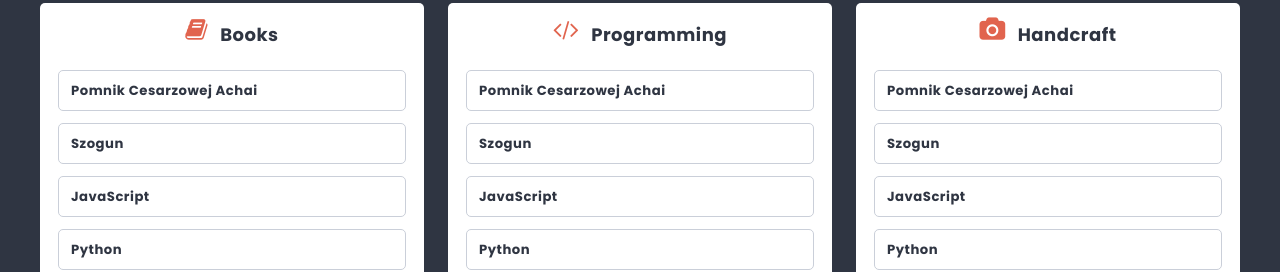
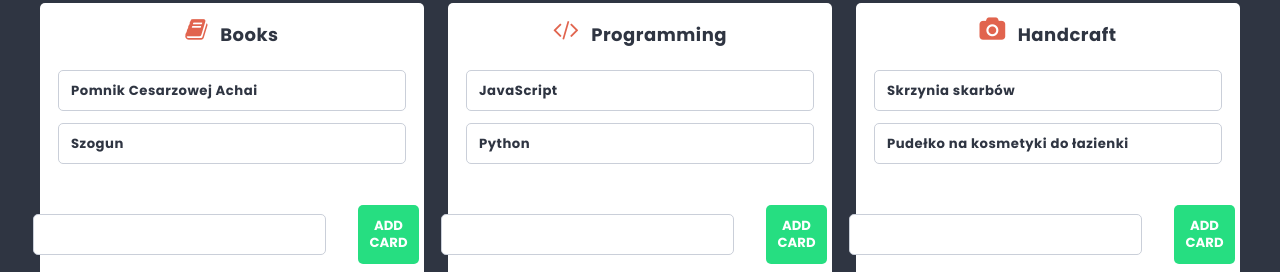
Before and after one commit to msedkiewicz/kodilla-module-15-to-do-app, a React (Create React App) app: page / in a window 1280 px wide. Shown: the part 538-810 px from the top of the page. Built offline with nearby package versions, Linux system fonts and the light colour scheme.

Commit message:
Add card filtering

```diff
--- a/src/components/Column/Column.js
+++ b/src/components/Column/Column.js
@@ -4,7 +4,9 @@ import CardForm from "../CardForm/CardForm";
 import { useSelector } from "react-redux";
 
 const Column = (props) => {
-  const cards = useSelector(state => state.cards);
+  const cards = useSelector((state) =>
+    state.cards.filter((card) => card.columnId === props.id)
+  );
   return (
     <article className={styles.column}>
       <h3 className={styles.title}>
@@ -16,10 +18,7 @@ const Column = (props) => {
           <Card key={card.id} title={card.title} />
         ))}
       </ul>
-      <CardForm
-        columnId={props.id}
-        addCard={props.addCard}
-      />
+      <CardForm columnId={props.id} addCard={props.addCard} />
     </article>
   );
 };
```
